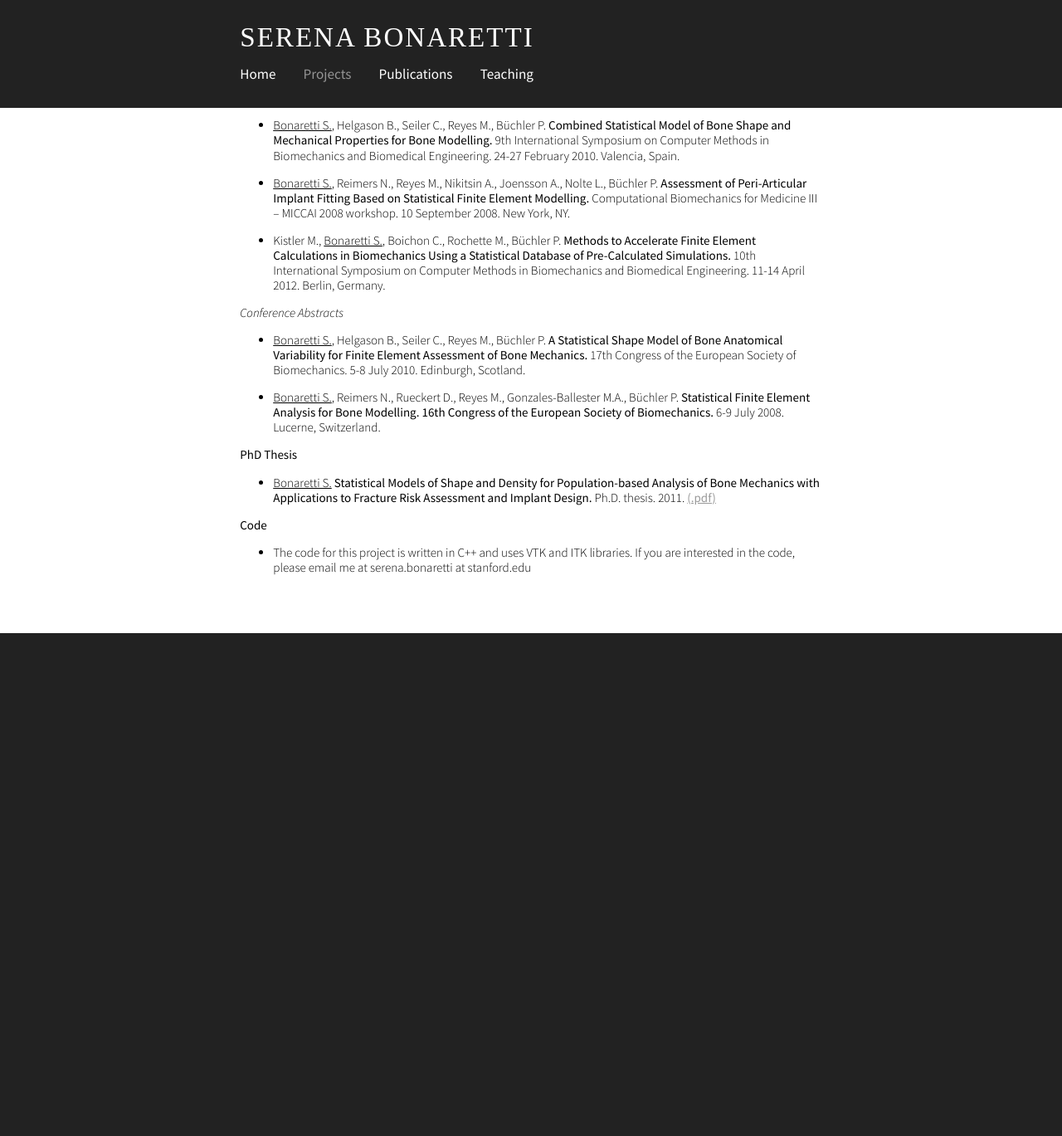
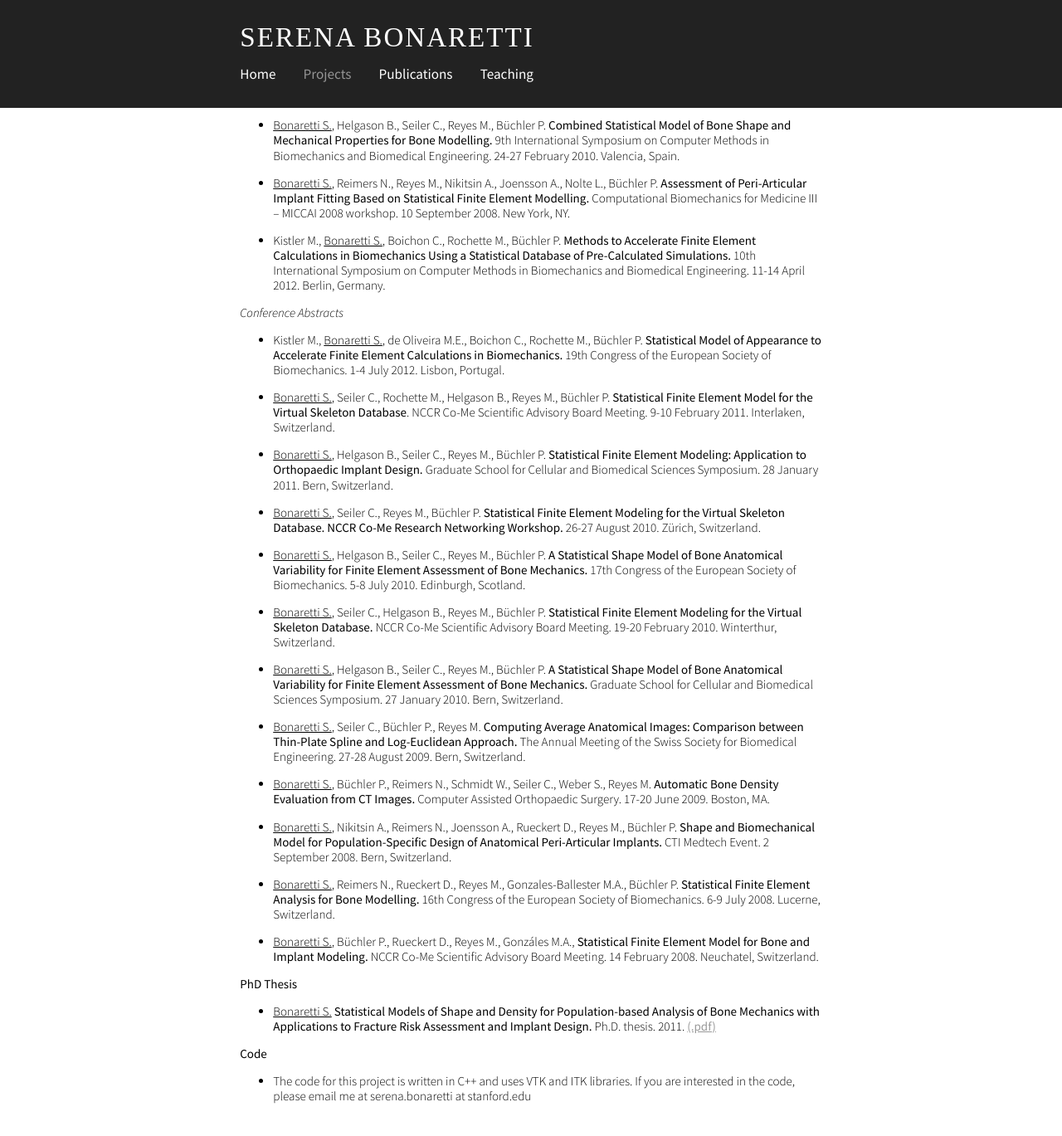
Before and after one commit to sbonaretti/sbonaretti.github.io, a Jekyll site: the page built from Projects.md, in a window 1280 px wide and 1400 px high, scrolled down 3072 px. Shown: the top 1369 px of the window at 83% size. Built offline with Jekyll 4.4.1, drawn with Linux system fonts in a browser that asks for light colours; some web fonts are replaced; before the commit the page ends 3835 px from its top, so only the background shows below that.

Commit message:
Update Projects.md

```diff
--- a/Projects.md
+++ b/Projects.md
@@ -147,9 +147,30 @@ _Conference Papers_
 
 _Conference Abstracts_
 
+* Kistler M., <ins>Bonaretti S.</ins>, de Oliveira M.E., Boichon C., Rochette M., Büchler P. **Statistical Model of Appearance to Accelerate Finite Element Calculations in Biomechanics.** 19th Congress of the European Society of Biomechanics. 1-4 July 2012. Lisbon, Portugal.
+
+* <ins>Bonaretti S.</ins>, Seiler C., Rochette M., Helgason B., Reyes M., Büchler P. **Statistical Finite Element Model for the Virtual Skeleton Database**. NCCR Co-Me Scientific Advisory Board Meeting. 9-10 February 2011. Interlaken, Switzerland.
+
+* <ins>Bonaretti S.</ins>, Helgason B., Seiler C., Reyes M., Büchler P. **Statistical Finite Element Modeling: Application to Orthopaedic Implant Design.** Graduate School for Cellular and Biomedical Sciences Symposium. 28 January 2011. Bern, Switzerland.
+
+* <ins>Bonaretti S.</ins>, Seiler C., Reyes M., Büchler P. **Statistical Finite Element Modeling for the Virtual Skeleton Database. NCCR Co-Me Research Networking Workshop.** 26-27 August 2010. Zürich, Switzerland.
+
 * <ins>Bonaretti S.</ins>, Helgason B., Seiler C., Reyes M., Büchler P. **A Statistical Shape Model of Bone Anatomical Variability for Finite Element Assessment of Bone Mechanics.** 17th Congress of the European Society of Biomechanics. 5-8 July 2010. Edinburgh, Scotland.
 
-* <ins>Bonaretti S.</ins>, Reimers N., Rueckert D., Reyes M., Gonzales-Ballester M.A., Büchler P. **Statistical Finite Element Analysis for Bone Modelling. 16th Congress of the European Society of Biomechanics.** 6-9 July 2008. Lucerne, Switzerland.
+* <ins>Bonaretti S.</ins>, Seiler C., Helgason B., Reyes M., Büchler P. **Statistical Finite Element Modeling for the Virtual Skeleton Database.** NCCR Co-Me Scientific Advisory Board Meeting. 19-20 February 2010. Winterthur, Switzerland.
+
+* <ins>Bonaretti S.</ins>, Helgason B., Seiler C., Reyes M., Büchler P. **A Statistical Shape Model of Bone Anatomical Variability for Finite Element Assessment of Bone Mechanics.** Graduate School for Cellular and Biomedical Sciences Symposium. 27 January 2010. Bern, Switzerland.
+
+* <ins>Bonaretti S.</ins>, Seiler C.,  Büchler P., Reyes M. **Computing Average Anatomical Images: Comparison between Thin-Plate Spline and Log-Euclidean Approach.** The Annual Meeting of the Swiss Society for Biomedical Engineering. 27-28 August 2009. Bern, Switzerland.
+
+* <ins>Bonaretti S.</ins>, Büchler P., Reimers N., Schmidt W., Seiler C., Weber S., Reyes M. **Automatic Bone Density Evaluation from CT Images.** Computer Assisted Orthopaedic Surgery. 17-20 June 2009. Boston, MA.
+
+*	<ins>Bonaretti S.</ins>, Nikitsin A., Reimers N., Joensson A., Rueckert D., Reyes M., Büchler P. **Shape and Biomechanical Model for Population-Specific Design of Anatomical Peri-Articular Implants.** CTI Medtech Event. 2 September 2008. Bern, Switzerland.
+
+* <ins>Bonaretti S.</ins>, Reimers N., Rueckert D., Reyes M., Gonzales-Ballester M.A., Büchler P. **Statistical Finite Element Analysis for Bone Modelling.** 16th Congress of the European Society of Biomechanics. 6-9 July 2008. Lucerne, Switzerland.
+
+*	<ins>Bonaretti S.</ins>, Büchler P., Rueckert D., Reyes M., Gonzáles M.A., **Statistical Finite Element Model for Bone and Implant Modeling.** NCCR Co-Me Scientific Advisory Board Meeting. 14 February 2008. Neuchatel, Switzerland.
+
 
 **PhD Thesis**
 
```
